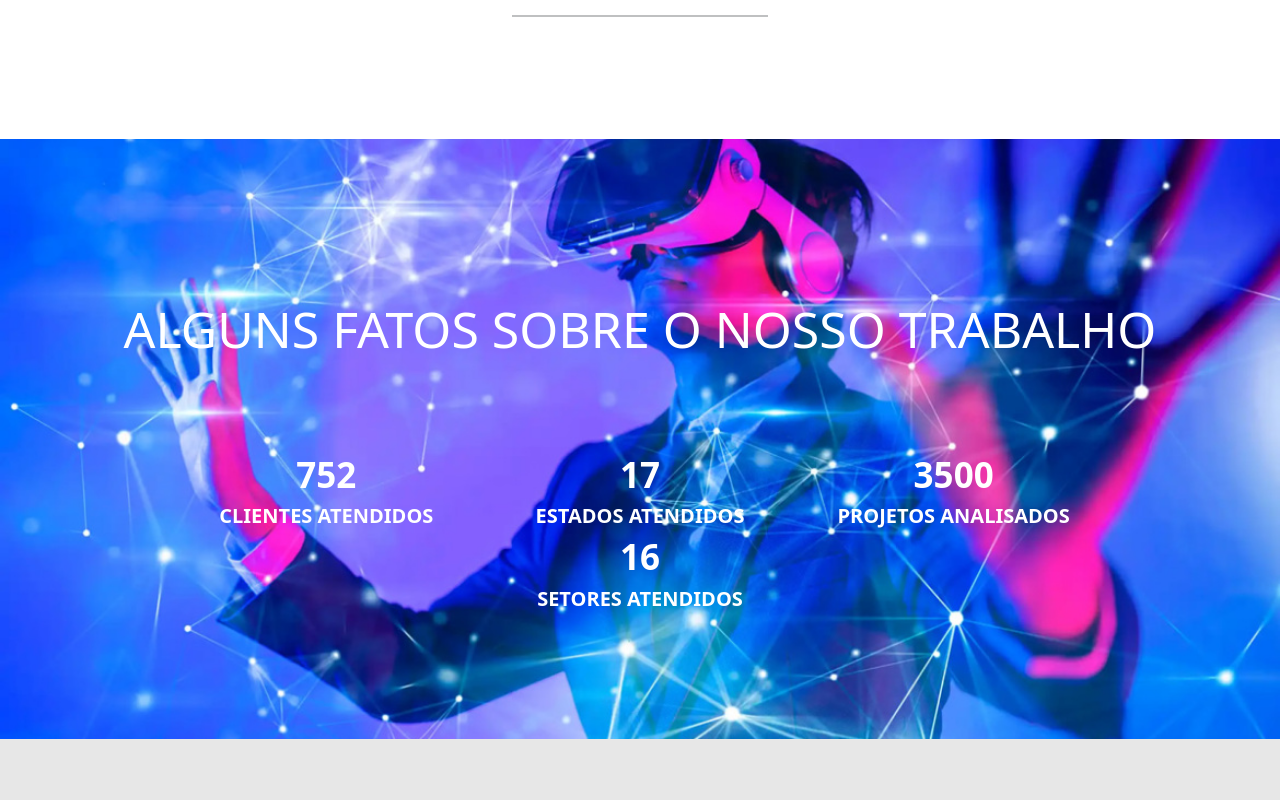
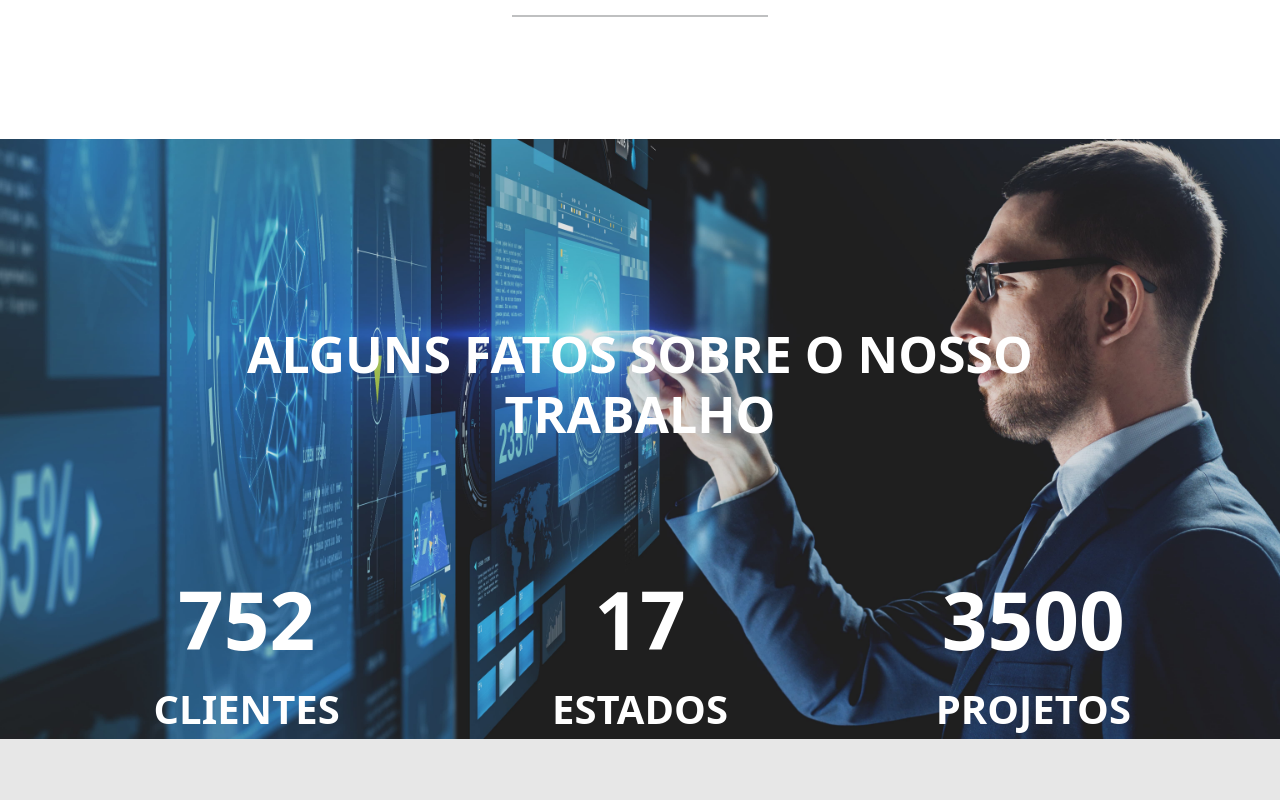
Before and after one commit to Marcos-Gabriell/Projeto-web-react, a React (Create React App) app: page / in a window 1280 px wide. Shown: the part 1660-2460 px from the top of the page. Built offline with nearby package versions, Linux system fonts and the light colour scheme.

Commit message:
várias mudanças

```diff
--- a/src/MySection3.css
+++ b/src/MySection3.css
@@ -45,29 +45,32 @@
 }
 
 .fact {
-  flex: 1 0 250px; /* Ajuste a largura desejada */
-  margin: 0 10px;
+  flex: 1 0 100px; /* Ajuste a largura desejada */
+  margin: 0 50px;
+  font-weight: bold;
 }
 
 .fact-number {
-  font-size: 35px;
+  font-size: 80px;
   font-weight: bold;
 }
 
 .fact-label {
-  font-size: 20px;
-  margin-top: 10px; /* Corrigido: substituído 10x por 10px */
+  font-weight: bold;
+  font-size: 40px;
+  margin-top: 25px;
 }
 
 .info-box h4 {
-  padding: 50px;
+  padding:75px;
+  font-weight: bold;
   font-size: 50px;
   margin-bottom: 20px;
 }
 
 @media (max-width: 768px) {
   .info-image {
-    padding-bottom: 0; /* Remova o padding-bottom para a imagem ocupar a altura total */
+    padding-bottom: 0;
   }
 
   .info-image img {
--- a/src/MySection3.js
+++ b/src/MySection3.js
@@ -1,12 +1,12 @@
 import React from 'react';
 import './MySection3.css';
-import logoImg from './img/secretarianovo.png';
+import logoImg from './img/inovacaotec.png';
 import logoImg2 from './img/logo3.png';
 
 function MySection3() {
   return (
     <div className="info-image"><br/>
-      <img src={logoImg2} alt="Imagem de informações" />
+      <img src={logoImg} alt="Imagem de informações" />
       <div className="info-overlay">
         <div className="info-box">
           <h4><br/>ALGUNS FATOS SOBRE O NOSSO TRABALHO</h4>
--- a/src/asigplani.css
+++ b/src/asigplani.css
@@ -63,6 +63,7 @@
 .image-container4 img {
   max-width: 85vh; /* Define a largura máxima como 100% do container */
   height: auto; /* Ajusta a altura proporcionalmente */
+  padding: 75px;
 }
 
 .text-container4 {
--- a/src/consultoriaparauniversidade.css
+++ b/src/consultoriaparauniversidade.css
@@ -28,7 +28,7 @@
     }
 
     .image-container7 img {
-        max-width: 55vh; /* Define a largura máxima como 55% da altura do viewport */
+        max-width: 50vh; /* Define a largura máxima como 55% da altura do viewport */
         height: auto; /* Ajusta a altura proporcionalmente */
     }
 
--- a/src/leidainformatica.js
+++ b/src/leidainformatica.js
@@ -23,7 +23,8 @@ function leidainformatica() {
         </div>
         </div>
         <SeparatorLine />
-        <div className="containerr1">
+
+          <div className="containerr1">
             <h1>Empresas fabricantes de equipamentos de informática, comunicação e automação podem pleitear créditos financeiros através investimentos em pesquisa, desenvolvimento e inovação – P,D&I.</h1>
             <div className="text-containerr1">
             <h2>Quem pode se beneficiar?</h2>
--- a/src/paginafiname.css
+++ b/src/paginafiname.css
@@ -85,6 +85,13 @@
       max-width: 100%; /* Reduz a largura máxima para ocupar todo o espaço disponível */
       height: auto; /* Ajusta a altura proporcionalmente */
     }
+    .text-container5 {
+      padding: 50px;
+      font-size: 15px;
+      text-align: center;
+
+    }
+
   }
 
 
```
Also changed, not shown: src/img/inovacaotec.png (added).
